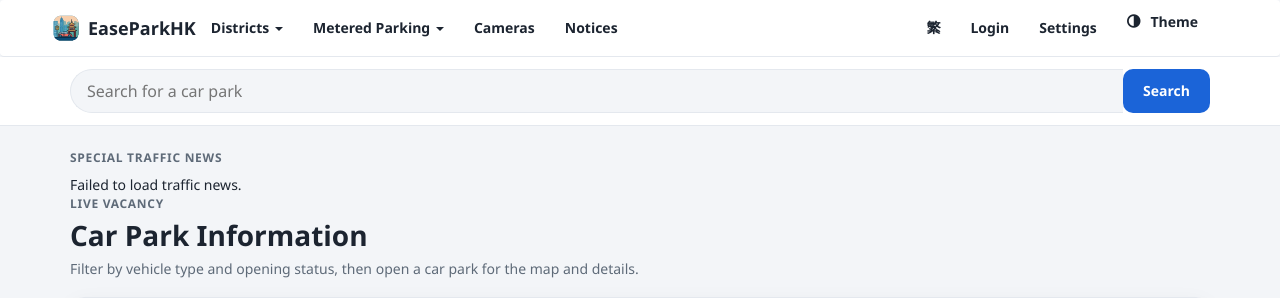
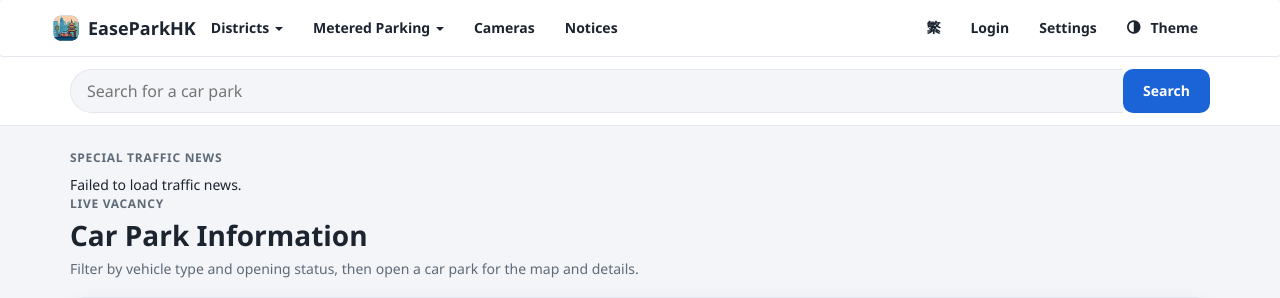
Before and after one commit to HenryLok0/DS125109-FYP, a Flask app: page / in a window 1280 px wide. Shown: the top 298 px of the page. Run offline with Flask 3, Linux system fonts and the light colour scheme; data that the repository does not hold is empty; some libraries are stand-ins or nearby versions.

Commit message:
Update theme styles and increment version for improved UI consistency
- Adjusted padding, min-height, line-height, and border-radius in theme.css for better button appearance.
- Incremented CSS version number in base HTML templates to reflect recent style updates.

```diff
--- a/app/static/css/theme.css
+++ b/app/static/css/theme.css
@@ -141,8 +141,10 @@ h3, h4 { font-size: 16px; }
   background: transparent !important;
   border: 0 !important;
   color: var(--ep-text) !important;
-  padding: 12px 15px !important;
-  min-height: 44px;
+  padding: 18px 15px !important;
+  min-height: 56px;
+  line-height: 20px;
+  border-radius: 0;
 }
 
 .theme-toggle-label {
--- a/app/templates/base.html.j2
+++ b/app/templates/base.html.j2
@@ -5,7 +5,7 @@
     {{ super() }}
     <link rel="icon" href="{{ url_for('static', filename='favicon.svg') }}" type="image/svg+xml">
     <link rel="shortcut icon" href="{{ url_for('static', filename='favicon.svg') }}">
-    <link rel="stylesheet" href="{{ url_for('static', filename='css/theme.css') }}?v=5">
+    <link rel="stylesheet" href="{{ url_for('static', filename='css/theme.css') }}?v=6">
     <script>
         (function () {
             try {
--- a/app/templates/zh.base.html.j2
+++ b/app/templates/zh.base.html.j2
@@ -6,7 +6,7 @@
     {{ super() }}
     <link rel="icon" href="{{ url_for('static', filename='favicon.svg') }}" type="image/svg+xml">
     <link rel="shortcut icon" href="{{ url_for('static', filename='favicon.svg') }}">
-    <link rel="stylesheet" href="{{ url_for('static', filename='css/theme.css') }}?v=5">
+    <link rel="stylesheet" href="{{ url_for('static', filename='css/theme.css') }}?v=6">
     <script>
         (function () {
             try {
```
